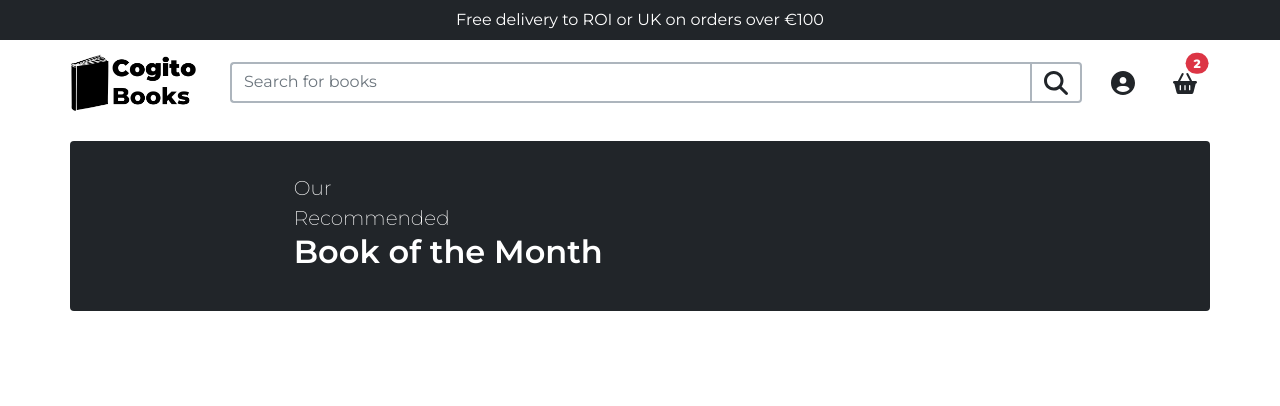
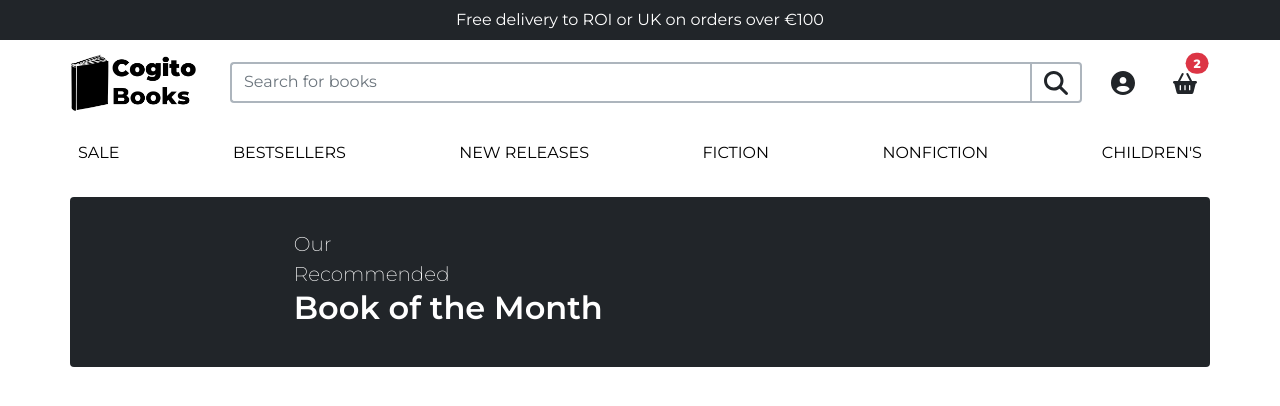
Before and after one commit to sejungkwak/cogito-books, a Django app: page / in a window 1280 px wide. Shown: the top 406 px of the page. Run offline with Django 3.2, Linux system fonts and the light colour scheme.

Commit message:
feat: Add main menu nav to heading

```diff
--- a/templates/base.html
+++ b/templates/base.html
@@ -40,6 +40,7 @@
             <p class="header-banner_text mb-0 text-white">{% trans "Free delivery to ROI or UK on orders over €100" %}</p>
         </div>
 
+        {% comment %} Navbar for search, user account and basket {% endcomment %}
         <nav class="navbar navbar-expand-lg bg-white">
             <div class="container px-md-0">
 
@@ -50,11 +51,17 @@
 
                 {% comment %} User account and Basket icons {% endcomment %}
                 <ul class="list-inline order-sm-2 order-md-3 my-auto">
+                    <li class="dropdown list-inline-item d-lg-none">
+                        <button class="navbar-toggler collapsed" type="button" data-bs-toggle="collapse" data-bs-target="#dropdownMainMenu" aria-controls="dropdownMainMenu" aria-expanded="false" aria-label="Toggle navigation">
+                            <svg class="icon-container" xmlns="http://www.w3.org/2000/svg" viewBox="0 0 448 512"><path class="icon-path__black" d="M96 0C43 0 0 43 0 96V416c0 53 43 96 96 96H384h32c17.7 0 32-14.3 32-32s-14.3-32-32-32V384c17.7 0 32-14.3 32-32V32c0-17.7-14.3-32-32-32H384 96zm0 384H352v64H96c-17.7 0-32-14.3-32-32s14.3-32 32-32zm32-240c0-8.8 7.2-16 16-16H336c8.8 0 16 7.2 16 16s-7.2 16-16 16H144c-8.8 0-16-7.2-16-16zm16 48H336c8.8 0 16 7.2 16 16s-7.2 16-16 16H144c-8.8 0-16-7.2-16-16s7.2-16 16-16z"/></svg>
+                          </button>
+                        {% include "includes/main-nav.html" %}
+                    </li>
                     <li class="dropdown list-inline-item">
                         <button class="btn dropdown-toggle" id="dropdownAccountButton" type="button" data-bs-toggle="dropdown" aria-expanded="false">
                             <svg class="icon-container" xmlns="http://www.w3.org/2000/svg" viewBox="0 0 512 512"><path class="icon-path__black" d="M399 384.2C376.9 345.8 335.4 320 288 320H224c-47.4 0-88.9 25.8-111 64.2c35.2 39.2 86.2 63.8 143 63.8s107.8-24.7 143-63.8zM512 256c0 141.4-114.6 256-256 256S0 397.4 0 256S114.6 0 256 0S512 114.6 512 256zM256 272c39.8 0 72-32.2 72-72s-32.2-72-72-72s-72 32.2-72 72s32.2 72 72 72z"/></svg>
                         </button>
-                        <ul class="dropdown-menu dropdown-menu-end" aria-labelledby="dropdownAccountButton">
+                        <ul class="dropdown-menu" aria-labelledby="dropdownAccountButton">
                             {% if request.user.is_authenticated %}
                                 {% if request.user.is_superuser %}
                                     <li><a class="dropdown-item" href="#">{% trans "Product management" %}</a></li>
@@ -88,6 +95,11 @@
 
             </div>
         </nav>
+
+        {% comment %} Main navigation menu {% endcomment %}
+        <nav class="navbar navbar-expand-lg bg-white d-none d-lg-flex">
+            {% include "includes/main-nav.html" %}
+        </nav>
     </header>
 
     {% if messages %}
--- /dev/null
+++ b/templates/includes/main-nav.html
@@ -0,0 +1,33 @@
+{% load i18n %}
+
+    <div class="container navbar-collapse collapse px-lg-0" id="dropdownMainMenu">
+        <ul class="navbar-nav d-flex justify-content-between w-100">
+            <li class="nav-item text-uppercase">
+                <a class="nav-link text-black" href="#">{% trans "Sale" %}</a>
+            </li>
+            <li class="nav-item text-uppercase">
+                <a class="nav-link text-black" href="#">{% trans "Bestsellers" %}</a>
+            </li>
+            <li class="nav-item text-uppercase">
+                <a class="nav-link text-black" href="#">{% trans "New releases" %}</a>
+            </li>
+            <li class="nav-item dropdown text-uppercase">
+                <a class="nav-link text-black dropdown-toggle" href="#" data-bs-toggle="dropdown" role="button" aria-expanded="false">{% trans "Fiction" %}</a>
+                <ul class="dropdown-menu">
+                    <li><a class="dropdown-item" href="#"></a></li>
+                </ul>
+            </li>
+            <li class="nav-item dropdown text-uppercase">
+                <a class="nav-link text-black dropdown-toggle" href="#" data-bs-toggle="dropdown" role="button" aria-expanded="false">{% trans "Nonfiction" %}</a>
+                <ul class="dropdown-menu">
+                    <li><a class="dropdown-item" href="#"></a></li>
+                </ul>
+            </li>
+            <li class="nav-item dropdown text-uppercase">
+                <a class="nav-link text-black dropdown-toggle" href="#" data-bs-toggle="dropdown" role="button" aria-expanded="false">{% trans "Children's" %}</a>
+                <ul class="dropdown-menu">
+                    <li><a class="dropdown-item" href="#"></a></li>
+                </ul>
+            </li>
+        </ul>
+    </div>
```
